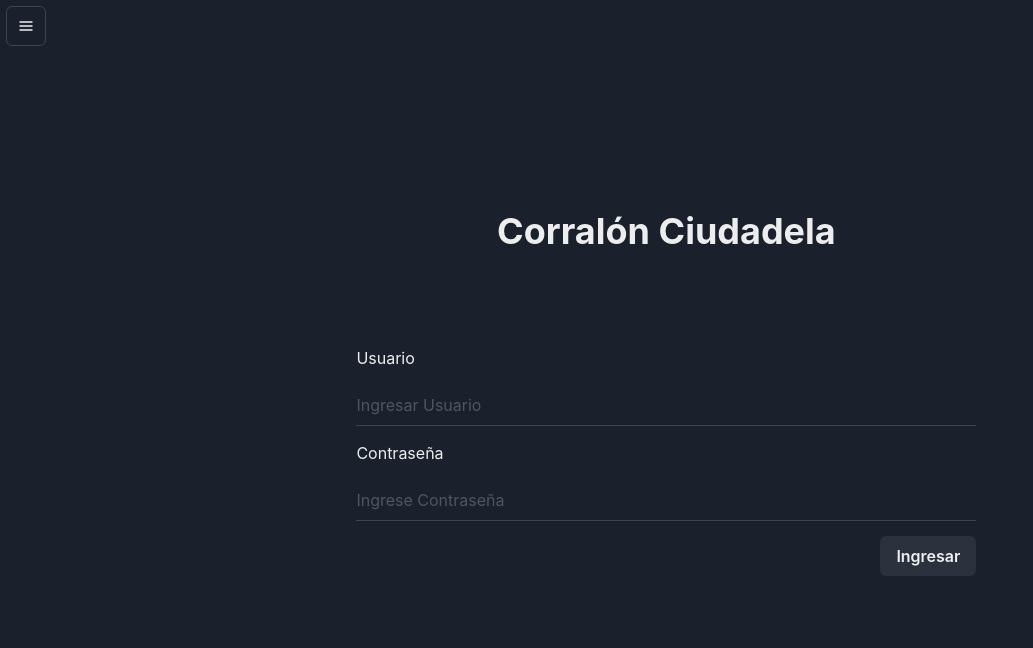
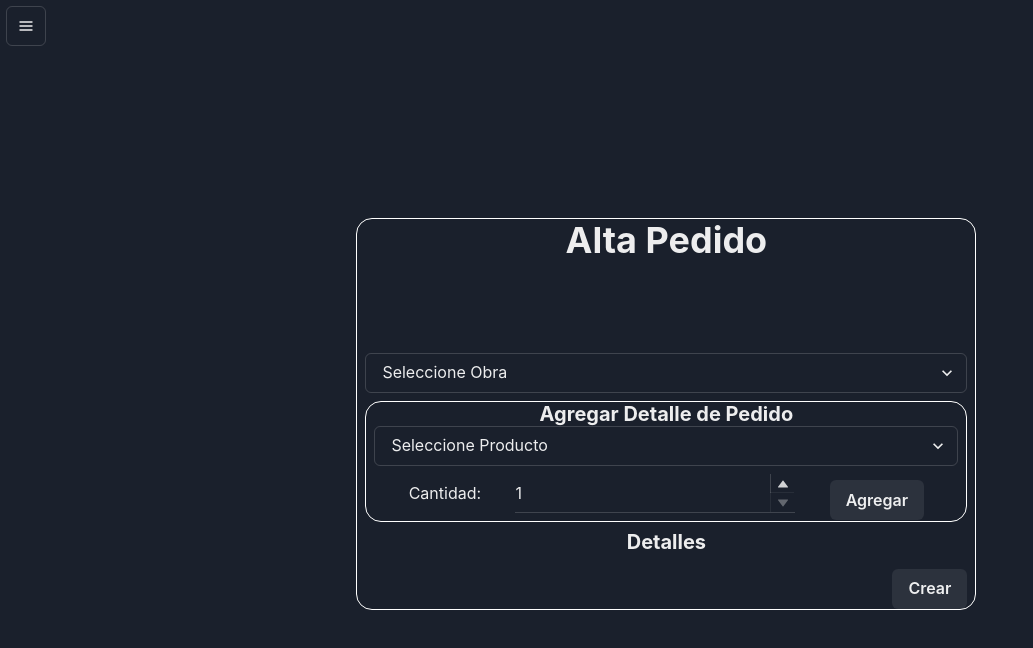
Before and after one commit to FefeJoker/dan-tp-front, a React (Create React App) app: page /altapedido in a window 1280 px wide. Shown: the top 648 px of the page, without its empty margins (0-1033 px from the left). Built offline with nearby package versions, Linux system fonts and the light colour scheme.

Commit message:
Se arreglaron detalles en AgregarObra y se agrego la pantalla de AltaPedido

```diff
--- a/src/App.js
+++ b/src/App.js
@@ -5,6 +5,7 @@ import AltaProducto from "./pages/AltaProducto/AltaProducto";
 import NavBar from "./components/NavBar/NavBar"
 import AltaCliente from "./pages/AltaCliente/AltaCliente";
 import GestionPedidos from "./pages/GestionPedidos/GestionPedidos";
+import AltaPedido from "./pages/AltaPedido/AltaPedido";
 
 function App() {
 
@@ -22,6 +23,9 @@ function App() {
                         <Route path="/altacliente">
                             <AltaCliente/>
                         </Route>
+                        <Route path="/altapedido">
+                            <AltaPedido/>
+                        </Route>
                         <Route path="/gestionpedidos">
                             <GestionPedidos/>
                         </Route>
--- /dev/null
+++ b/src/components/AgregarDetalle/AgregarDetalle.css
@@ -0,0 +1,5 @@
+.horizontal-div {
+    display: flex;
+    align-items: center;
+    justify-content: space-evenly;
+}
--- /dev/null
+++ b/src/components/AgregarDetalle/AgregarDetalle.js
@@ -0,0 +1,79 @@
+import {useState} from "react";
+import {
+    Button,
+    Heading,
+    NumberDecrementStepper,
+    NumberIncrementStepper,
+    NumberInput,
+    NumberInputField,
+    NumberInputStepper,
+    Select,
+    Text
+} from "@chakra-ui/react";
+import "./AgregarDetalle.css"
+
+const AgregarDetalle = ({addDetalle}) => {
+    const [id, setId] = useState(1)
+    const [cantidad, setCantidad] = useState(1)
+    const [producto, setProducto] = useState()
+
+    const productos = [
+        {
+            id: 1,
+            descripcion: "Producto 1",
+            precio: 1000
+        }
+    ] //TODO fetch productos
+
+    const onClick = (e) => {
+        e.preventDefault()
+
+        if(producto !== undefined){
+            const detalle = {
+                id: id,
+                cantidad: cantidad,
+                precio: producto.precio * cantidad,
+                producto: producto
+            }
+
+            addDetalle(detalle)
+
+            setId(id + 1)
+            setCantidad(1)
+        }
+    }
+    return(
+        <form className={"border-form"}>
+            <Heading size={"md"} style={{textAlign: "center"}}> Agregar Detalle de Pedido </Heading>
+            <Select placeholder={"Seleccione Producto"}
+                    onChange={(e) => setProducto(productos.find((p) => p.id == e.target.value))}
+            >
+                {productos.length > 0 ? (productos.map((producto) => (
+                    <option value={producto.id}>
+                        {producto.descripcion}
+                    </option>
+                ))) : ""
+                }
+            </Select>
+            <div className={"horizontal-div"}>
+                <Text>Cantidad:</Text>
+                <NumberInput defaultValue={1} min={1} precision={0} variant={"flushed"}
+                             value={cantidad} onChange={(valueString) => setCantidad(+valueString)}
+                >
+                    <NumberInputField/>
+                    <NumberInputStepper>
+                        <NumberIncrementStepper />
+                        <NumberDecrementStepper />
+                    </NumberInputStepper>
+                </NumberInput>
+                <div className={"right-text"}>
+                    <Button onClick={(e) => onClick(e)}>
+                        Agregar
+                    </Button>
+                </div>
+            </div>
+        </form>
+    )
+}
+
+export default AgregarDetalle
--- a/src/components/AgregarObra/AgregarObra.js
+++ b/src/components/AgregarObra/AgregarObra.js
@@ -20,7 +20,7 @@ const AgregarObra = ({addObra}) => {
     const [superficie, setSuperficie] = useState(0)
     const [latitud, setLatitud] = useState(0)
     const [longitud, setLongitud] = useState(0)
-    const [tipoObra, setTipoObra] = useState({})
+    const [tipoObra, setTipoObra] = useState()
     const [tipoObras, setTipoObras] = useState([
         {
             id: 1,
--- /dev/null
+++ b/src/components/Detalle/Detalle.js
@@ -0,0 +1,18 @@
+import {CloseIcon} from "@chakra-ui/icons";
+
+const Detalle = ({detalle, deleteDetalle}) => {
+
+    return (
+        <div className={"bordes"}>
+            <h3>
+                Id: {" " + detalle.id}  <CloseIcon style={{cursor: "pointer"}} onClick={() => deleteDetalle(detalle.id)}/>
+            </h3>
+            <h3>Producto: {" " + detalle.producto.descripcion}</h3>
+            <h4>Cantidad: {" " + detalle.cantidad}</h4>
+            <h5>Precio: {" $" + detalle.precio}</h5>
+        </div>
+
+    )
+}
+
+export default Detalle;
--- /dev/null
+++ b/src/components/Detalles/Detalles.js
@@ -0,0 +1,14 @@
+import Detalle from "../Detalle/Detalle";
+
+const Detalles = ({detalles, deleteDetalle}) => {
+    return(
+        <>
+            {detalles.map((detalle) => (
+                <Detalle key={detalle.id} detalle={detalle} deleteDetalle={deleteDetalle}/>
+            ))}
+        </>
+    )
+}
+
+
+export default Detalles
--- a/src/components/Obra/Obra.js
+++ b/src/components/Obra/Obra.js
@@ -4,12 +4,12 @@ import {CloseIcon} from "@chakra-ui/icons";
 const Obra = ({obra, deleteObra}) => {
     return (
         <div className={"bordes"}>
-            <h2>
-                {obra.descripcion} <CloseIcon style={{cursor: "pointer"}} onClick={() => deleteObra(obra.id)}/>
-            </h2>
-            <h3>{obra.tipoObra.descripcion}</h3>
-            <h4>{obra.direccion}</h4>
-            <h5>{obra.superficie + ""} &#x33A1;</h5>
+            <h3>
+                Descripción: {" " + obra.descripcion} <CloseIcon style={{cursor: "pointer"}} onClick={() => deleteObra(obra.id)}/>
+            </h3>
+            <h3>Tipo de Obra: {" " + obra.tipoObra.descripcion}</h3>
+            <h4>Direccón: {" " + obra.direccion}</h4>
+            <h5>Superficie: {" " + obra.superficie + ""} &#x33A1;</h5>
             <h6>Lat {obra.latitud} : Long {obra.longitud}</h6>
         </div>
     )
--- a/src/components/Pedido/Pedido.js
+++ b/src/components/Pedido/Pedido.js
@@ -3,10 +3,10 @@ import "./Pedido.css"
 const Pedido = ({pedido}) => {
     return(
         <div className={"bordes"}>
-            <h2>{pedido.id}</h2>
-            <h3>{pedido.estadoPedido.estado}</h3>
-            <h3>{pedido.obra.descripcion}</h3>
-            <h4>{pedido.fechaPedido}</h4>
+            <h2>ID: {" " + pedido.id}</h2>
+            <h3>Estado: {" " + pedido.estadoPedido.estado}</h3>
+            <h3>Obra: {" " + pedido.obra.descripcion}</h3>
+            <h4>Fecha de Pedido: {" " + pedido.fechaPedido}</h4>
         </div>
     )
 }
--- /dev/null
+++ b/src/pages/AltaPedido/AltaPedido.js
@@ -0,0 +1,66 @@
+import {Button, Heading, Select} from "@chakra-ui/react";
+import {useState} from "react";
+import AgregarDetalle from "../../components/AgregarDetalle/AgregarDetalle";
+import Detalles from "../../components/Detalles/Detalles";
+
+
+const AltaPedido = () => {
+    const [obra, setObra] = useState()
+    const [detalles, setDetalles] = useState([])
+
+    const onClick = (e) => {
+        e.preventDefault()
+
+        if(obra !== undefined && detalles.length > 0){
+            const pedido = {
+                obra: obra,
+                detalles: detalles
+            }
+
+            //TODO agregar post al boton crear
+        }
+
+    }
+    const deleteDetalle = (id) => {
+        setDetalles(detalles.filter((d) => d.id !== id))
+    }
+
+    const addDetalle = (detalle) => {
+        setDetalles([...detalles, detalle])
+    }
+
+
+    const obras = [
+        {
+            id: 1,
+            descripcion: "Obra 1"
+        }
+    ] //TODO fetch obras
+
+
+    return(
+        <form className={"border-form"}>
+            <Heading className={"title-header-position"}> Alta Pedido </Heading>
+            <Select placeholder={"Seleccione Obra"}
+                    onChange={(e) => setObra(obras.find((o) => o.id == e.target.value))}
+            >
+                {obras.length > 0 ? (obras.map((obra) => (
+                    <option value={obra.id}>
+                        {obra.descripcion}
+                    </option>
+                ))) : ""
+                }
+            </Select>
+            <AgregarDetalle addDetalle={addDetalle}></AgregarDetalle>
+            <Heading size={"md"} style={{textAlign: "center"}}> Detalles </Heading>
+            <Detalles detalles={detalles} deleteDetalle={deleteDetalle}></Detalles>
+            <div className={"right-text"}>
+                <Button onClick={(e) => onClick(e)}>
+                    Crear
+                </Button>
+            </div>
+        </form>
+    )
+}
+
+export default AltaPedido
--- a/src/pages/GestionPedidos/GestionPedidos.js
+++ b/src/pages/GestionPedidos/GestionPedidos.js
@@ -1,5 +1,6 @@
 import {Button, Heading} from "@chakra-ui/react";
 import Pedidos from "../../components/Pedidos/Pedidos";
+import {Link} from "react-router-dom";
 
 const GestionPedidos = () => {
     const pedidos = [
@@ -50,7 +51,9 @@ const GestionPedidos = () => {
     return(
         <div>
             <Heading className={"title-header-position"}>Corralón Ciudadela</Heading>
-            <Button>Agregar Pedido</Button>
+            <Link to={"/altapedido"}>
+                <Button>Agregar Pedido</Button>
+            </Link>
             <Heading size={"md"} style={{textAlign: "center"}}> Pedidos </Heading>
             {pedidos.length > 0 ? (<Pedidos pedidos={pedidos}/>)
                 :   ("")
```
